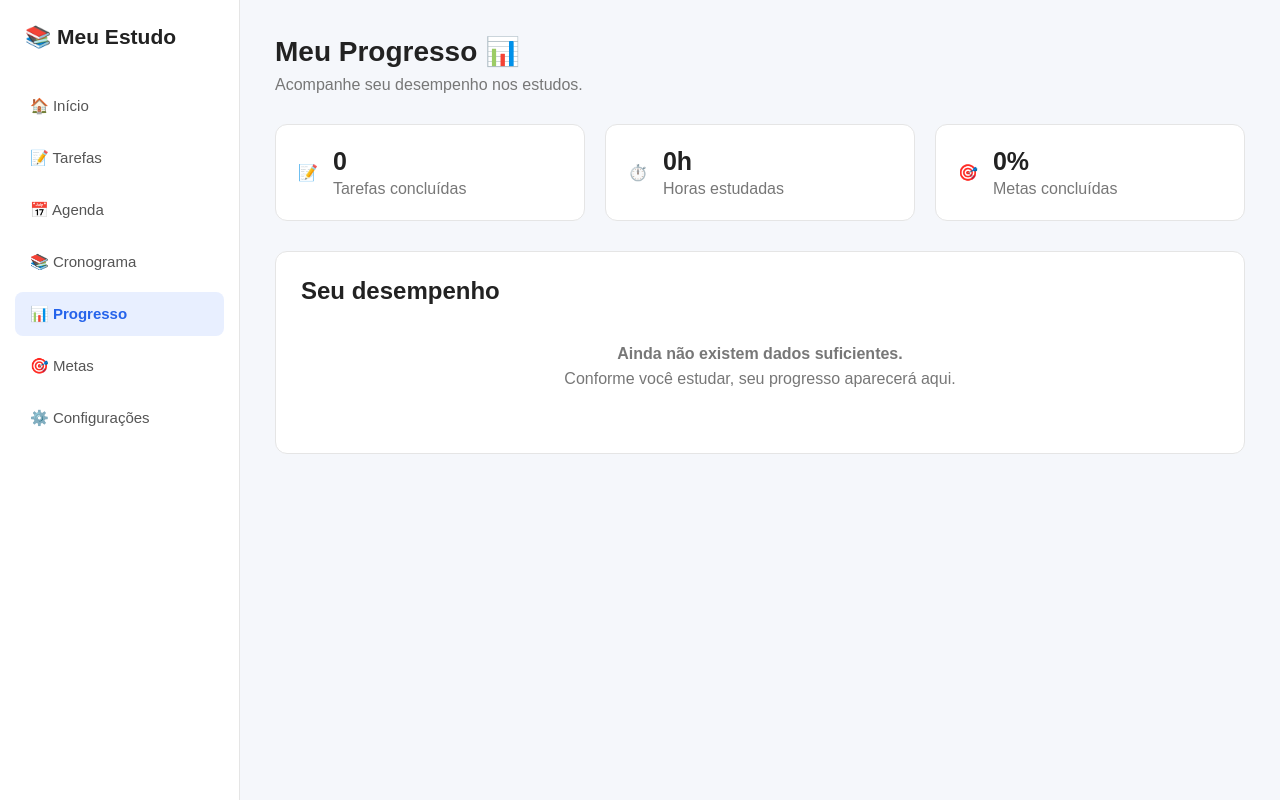
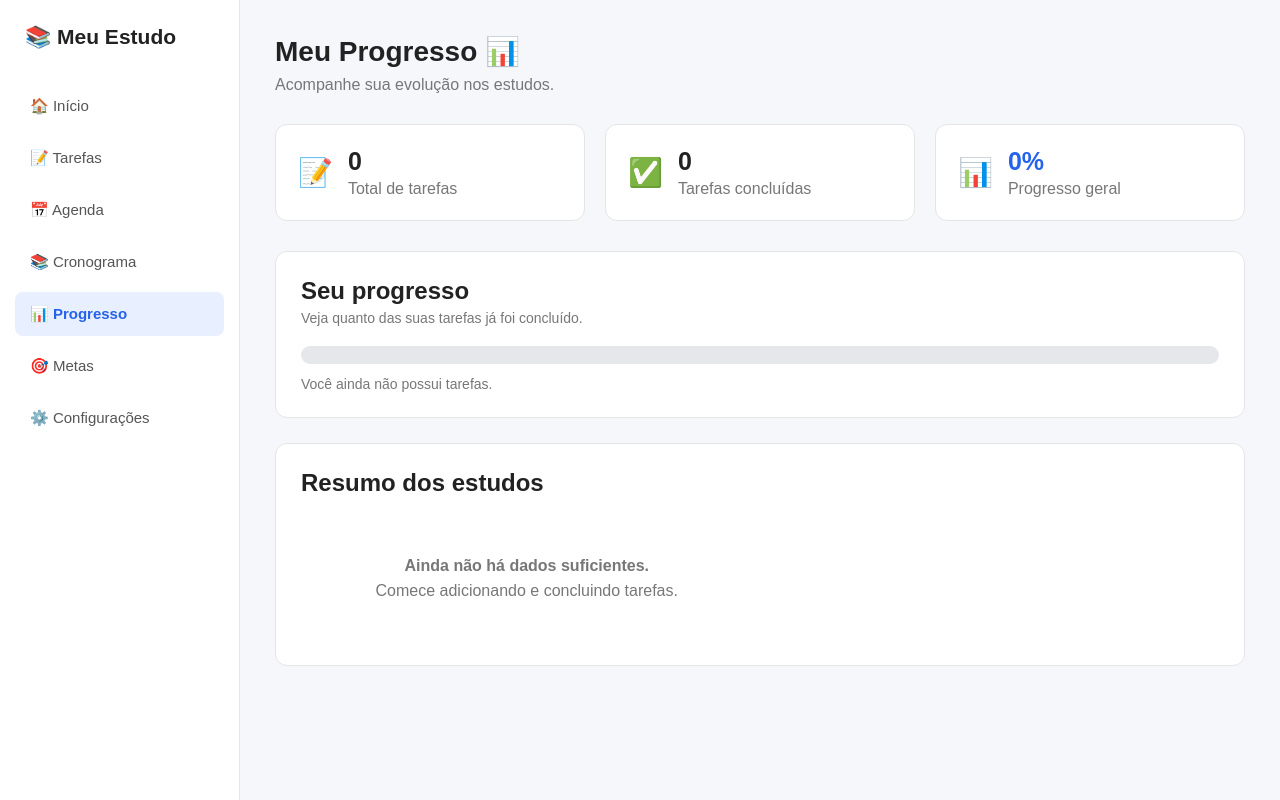
Before and after one commit to matheusbueno-hub/site_foco-, a plain HTML site: page paginas/progresso.html in a window 1280 px wide. Drawn offline with Linux system fonts and the light colour scheme.

Commit message:
Logica Atualizada

```diff
--- a/css/style.css
+++ b/css/style.css
@@ -994,3 +994,192 @@ form textarea {
     }
 
 }
+
+/* =====================================================
+   PROGRESSO
+===================================================== */
+
+
+/*
+=====================================================
+   BARRA DE PROGRESSO
+=====================================================
+
+   Esta área é o espaço onde a barra
+   de progresso ficará.
+*/
+
+.progress-container {
+
+    width: 100%;
+
+    height: 18px;
+
+    background: #e5e7eb;
+
+    border-radius: 20px;
+
+    overflow: hidden;
+
+    margin-top: 20px;
+
+}
+
+
+/*
+=====================================================
+   PARTE PREENCHIDA DA BARRA
+=====================================================
+
+   O JavaScript vai alterar a largura
+   desta barra.
+
+   Exemplo:
+
+   20% → ocupa 20% da área
+   50% → ocupa metade
+   100% → ocupa tudo
+*/
+
+.progress-bar {
+
+    width: 0%;
+
+    height: 100%;
+
+    background: #2563eb;
+
+    border-radius: 20px;
+
+    transition: width 0.5s ease;
+
+}
+
+
+/*
+=====================================================
+   TEXTO DO PROGRESSO
+=====================================================
+
+   Texto que aparece abaixo da barra,
+   por exemplo:
+
+   "Você concluiu 5 de 10 tarefas."
+*/
+
+.progress-text {
+
+    margin-top: 12px;
+
+    color: #777;
+
+    font-size: 14px;
+
+}
+
+
+/*
+=====================================================
+   RESUMO DOS ESTUDOS
+=====================================================
+
+   Organiza os dados do resumo
+   em uma grade.
+*/
+
+.study-summary {
+
+    display: grid;
+
+    grid-template-columns:
+        repeat(2, 1fr);
+
+    gap: 15px;
+
+    margin-top: 20px;
+
+}
+
+
+/*
+=====================================================
+   CARD DO RESUMO
+=====================================================
+
+   Cada informação do resumo
+   poderá ficar dentro de um card.
+*/
+
+.summary-card {
+
+    background: #f8f9fc;
+
+    border: 1px solid #e5e5e5;
+
+    border-radius: 10px;
+
+    padding: 18px;
+
+}
+
+
+/*
+   Título do card.
+*/
+
+.summary-card h3 {
+
+    margin-bottom: 7px;
+
+    font-size: 17px;
+
+}
+
+
+/*
+   Texto do card.
+*/
+
+.summary-card p {
+
+    color: #777;
+
+    font-size: 14px;
+
+}
+
+
+/*
+=====================================================
+   PORCENTAGEM
+=====================================================
+
+   Deixa o número da porcentagem
+   mais destacado.
+*/
+
+#porcentagem {
+
+    color: #2563eb;
+
+}
+
+
+/*
+=====================================================
+   RESPONSIVO
+=====================================================
+
+   Quando a tela for pequena,
+   os cards ficam um embaixo do outro.
+*/
+
+@media (max-width: 600px) {
+
+    .study-summary {
+
+        grid-template-columns: 1fr;
+
+    }
+
+}
--- a/js/progresso.js
+++ b/js/progresso.js
@@ -0,0 +1,206 @@
+/*
+=====================================================
+   PROGRESSO DOS ESTUDOS
+=====================================================
+
+   Este arquivo é responsável por:
+   - Contar as tarefas
+   - Contar as tarefas concluídas
+   - Calcular a porcentagem
+   - Atualizar a barra de progresso
+=====================================================
+*/
+
+
+// Espera o HTML terminar de carregar antes
+// de executar o JavaScript.
+document.addEventListener("DOMContentLoaded", function () {
+
+
+    /*
+    =================================================
+       PEGAR ELEMENTOS DO HTML
+    =================================================
+
+       Aqui encontramos os elementos através
+       do ID que colocamos no progresso.html.
+    */
+
+
+    // Mostra a quantidade total de tarefas.
+    const totalTarefas =
+        document.getElementById("totalTarefas");
+
+
+    // Mostra quantas tarefas foram concluídas.
+    const tarefasConcluidas =
+        document.getElementById("tarefasConcluidas");
+
+
+    // Mostra a porcentagem do progresso.
+    const porcentagem =
+        document.getElementById("porcentagem");
+
+
+    // É a barra visual de progresso.
+    const progressBar =
+        document.getElementById("progressBar");
+
+
+    // Texto que aparece abaixo da barra.
+    const textoProgresso =
+        document.getElementById("textoProgresso");
+
+
+
+    /*
+    =================================================
+       PEGAR AS TAREFAS SALVAS
+    =================================================
+
+       Aqui vamos buscar as tarefas que foram
+       salvas no localStorage.
+
+       O localStorage permite guardar informações
+       no navegador mesmo depois de fechar a página.
+    */
+
+
+    let tarefas =
+        JSON.parse(
+            localStorage.getItem("tarefas")
+        ) || [];
+
+
+
+    /*
+    =================================================
+       CALCULAR O PROGRESSO
+    =================================================
+
+       Primeiro verificamos quantas tarefas existem.
+    */
+
+
+    const total =
+        tarefas.length;
+
+
+
+    /*
+       Agora contamos somente as tarefas
+       que estão concluídas.
+    */
+
+
+    const concluidas =
+        tarefas.filter(
+            function (tarefa) {
+
+                return tarefa.concluida === true;
+
+            }
+        ).length;
+
+
+
+    /*
+    =================================================
+       CALCULAR A PORCENTAGEM
+    =================================================
+
+       Exemplo:
+
+       10 tarefas
+       5 concluídas
+
+       5 ÷ 10 × 100 = 50%
+    */
+
+
+    let porcentagemAtual = 0;
+
+
+    if (total > 0) {
+
+        porcentagemAtual =
+            Math.round(
+                (concluidas / total) * 100
+            );
+
+    }
+
+
+
+    /*
+    =================================================
+       MOSTRAR OS NÚMEROS NA PÁGINA
+    =================================================
+    */
+
+
+    totalTarefas.textContent =
+        total;
+
+
+    tarefasConcluidas.textContent =
+        concluidas;
+
+
+    porcentagem.textContent =
+        porcentagemAtual + "%";
+
+
+
+    /*
+    =================================================
+       ATUALIZAR A BARRA
+    =================================================
+
+       A largura da barra será igual à porcentagem.
+
+       0%  → barra vazia
+       50% → metade da barra
+       100% → barra completa
+    */
+
+
+    progressBar.style.width =
+        porcentagemAtual + "%";
+
+
+
+    /*
+    =================================================
+       ATUALIZAR A MENSAGEM
+    =================================================
+    */
+
+
+    if (total === 0) {
+
+        textoProgresso.textContent =
+            "Você ainda não possui tarefas.";
+
+    }
+
+    else if (porcentagemAtual === 100) {
+
+        textoProgresso.textContent =
+            "Parabéns! Você concluiu todas as tarefas! 🎉";
+
+    }
+
+    else {
+
+        textoProgresso.textContent =
+            "Você concluiu " +
+            concluidas +
+            " de " +
+            total +
+            " tarefas.";
+
+    }
+
+
+});
--- a/paginas/progresso.html
+++ b/paginas/progresso.html
@@ -15,89 +15,217 @@
 
 <body>
 
+
+    <!-- =========================
+         MENU
+    ========================= -->
+
     <aside class="sidebar">
 
         <h1>📚 Meu Estudo</h1>
 
         <nav>
 
-            <a href="../index.html">🏠 Início</a>
+            <a href="../index.html">
+                🏠 Início
+            </a>
 
-            <a href="./tarefas.html">📝 Tarefas</a>
+            <a href="tarefas.html">
+                📝 Tarefas
+            </a>
 
-            <a href="./agenda.html">📅 Agenda</a>
+            <a href="agenda.html">
+                📅 Agenda
+            </a>
 
-            <a href="./cronograma.html">📚 Cronograma</a>
+            <a href="cronograma.html">
+                📚 Cronograma
+            </a>
 
-            <a href="./progresso.html" class="active">📊 Progresso</a>
+            <a href="progresso.html" class="active">
+                📊 Progresso
+            </a>
 
-            <a href="./metas.html">🎯 Metas</a>
+            <a href="metas.html">
+                🎯 Metas
+            </a>
 
-            <a href="./configuracoes.html">⚙️ Configurações</a>
+            <a href="configuracoes.html">
+                ⚙️ Configurações
+            </a>
 
         </nav>
 
     </aside>
 
 
+
+    <!-- =========================
+         CONTEÚDO
+    ========================= -->
+
     <main class="main-content">
+
 
         <header class="topbar">
 
-            <div>
+            <h2>
+                Meu Progresso 📊
+            </h2>
 
-                <h2>Meu Progresso 📊</h2>
-
-                <p>
-                    Acompanhe seu desempenho nos estudos.
-                </p>
-
-            </div>
+            <p>
+                Acompanhe sua evolução nos estudos.
+            </p>
 
         </header>
 
 
+
+        <!-- =========================
+             CARDS
+        ========================= -->
+
         <section class="cards">
+
 
             <div class="card">
 
-                <span>📝</span>
+                <div class="card-icon">
+                    📝
+                </div>
 
                 <div>
 
-                    <h3>0</h3>
+                    <h3 id="totalTarefas">
+                        0
+                    </h3>
 
-                    <p>Tarefas concluídas</p>
+                    <p>
+                        Total de tarefas
+                    </p>
 
                 </div>
 
             </div>
 
 
+
             <div class="card">
 
-                <span>⏱️</span>
+                <div class="card-icon">
+                    ✅
+                </div>
 
                 <div>
 
-                    <h3>0h</h3>
+                    <h3 id="tarefasConcluidas">
+                        0
+                    </h3>
 
-                    <p>Horas estudadas</p>
+                    <p>
+                        Tarefas concluídas
+                    </p>
 
                 </div>
 
             </div>
 
 
+
             <div class="card">
 
-                <span>🎯</span>
+                <div class="card-icon">
+                    📊
+                </div>
 
                 <div>
 
-                    <h3>0%</h3>
+                    <h3 id="porcentagem">
+                        0%
+                    </h3>
 
-                    <p>Metas concluídas</p>
+                    <p>
+                        Progresso geral
+                    </p>
+
+                </div>
+
+            </div>
+
+
+        </section>
+
+
+
+        <!-- =========================
+             BARRA DE PROGRESSO
+        ========================= -->
+
+        <section class="panel">
+
+            <div class="panel-header">
+
+                <div>
+
+                    <h2>
+                        Seu progresso
+                    </h2>
+
+                    <p>
+                        Veja quanto das suas tarefas já foi concluído.
+                    </p>
+
+                </div>
+
+            </div>
+
+
+            <div class="progress-container">
+
+                <div
+                    id="progressBar"
+                    class="progress-bar"
+                ></div>
+
+            </div>
+
+
+            <p
+                id="textoProgresso"
+                class="progress-text"
+            >
+                Você ainda não concluiu nenhuma tarefa.
+            </p>
+
+
+        </section>
+
+
+
+        <!-- =========================
+             RESUMO
+        ========================= -->
+
+        <section class="panel">
+
+            <h2>
+                Resumo dos estudos
+            </h2>
+
+            <div
+                id="resumoEstudos"
+                class="study-summary"
+            >
+
+                <div class="empty">
+
+                    <p>
+                        Ainda não há dados suficientes.
+                    </p>
+
+                    <span>
+                        Comece adicionando e concluindo tarefas.
+                    </span>
 
                 </div>
 
@@ -106,25 +234,13 @@
         </section>
 
 
-        <section class="panel">
+    </main>
 
-            <h2>Seu desempenho</h2>
 
-            <div class="empty">
 
-                <p>
-                    Ainda não existem dados suficientes.
-                </p>
-
-                <span>
-                    Conforme você estudar, seu progresso aparecerá aqui.
-                </span>
-
-            </div>
-
-        </section>
-
-    </main>
+    <!-- =========================
+         JAVASCRIPT
+    ========================= -->
 
     <script src="../js/progresso.js"></script>
 
```
